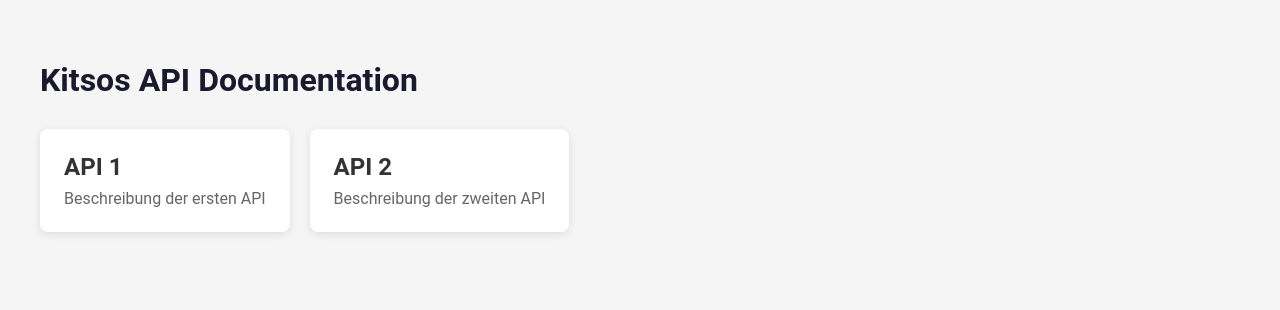
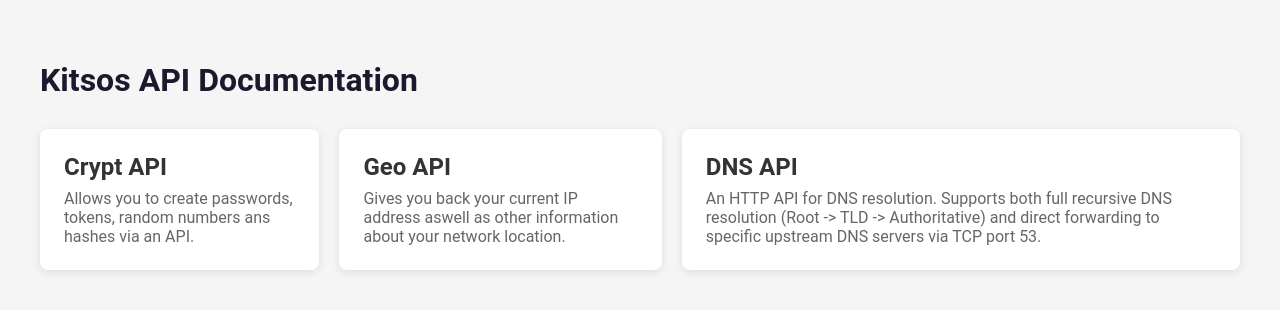
Before and after one commit to kitsos-net/kitsos-api-docs, a plain HTML site: page index.html in a window 1280 px wide. Drawn offline with Linux system fonts and the light colour scheme; a web font is replaced by a local one.

Commit message:
Update API descriptions in index.html

```diff
--- a/index.html
+++ b/index.html
@@ -18,12 +18,16 @@
   <h1>Kitsos API Documentation</h1>
   <div class="cards">
     <a class="card" href="/crypt">
-      <h2>API 1</h2>
-      <p>Beschreibung der ersten API</p>
+      <h2>Crypt API</h2>
+      <p>Allows you to create passwords, tokens, random numbers ans hashes via an API.</p>
     </a>
     <a class="card" href="/geo">
-      <h2>API 2</h2>
-      <p>Beschreibung der zweiten API</p>
+      <h2>Geo API</h2>
+      <p>Gives you back your current IP address aswell as other information about your network location.</p>
+    </a>
+    <a class="card" href="/dns">
+      <h2>DNS API</h2>
+      <p>An HTTP API for DNS resolution. Supports both full recursive DNS resolution (Root -> TLD -> Authoritative) and direct forwarding to specific upstream DNS servers via TCP port 53.</p>
     </a>
   </div>
 </body>
```
